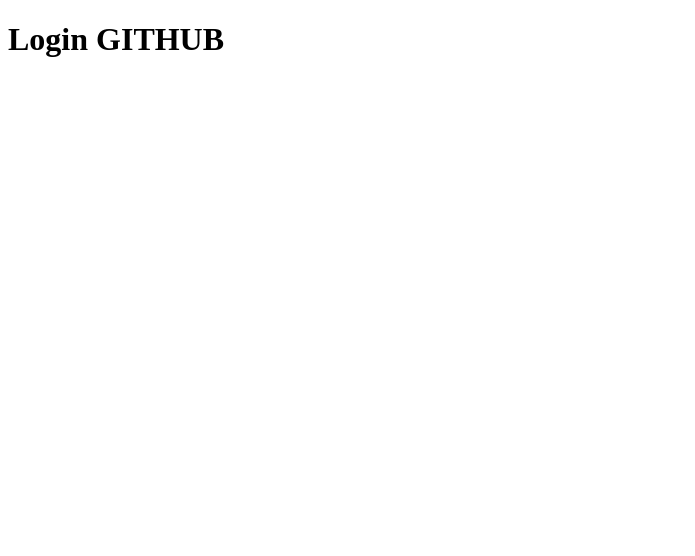
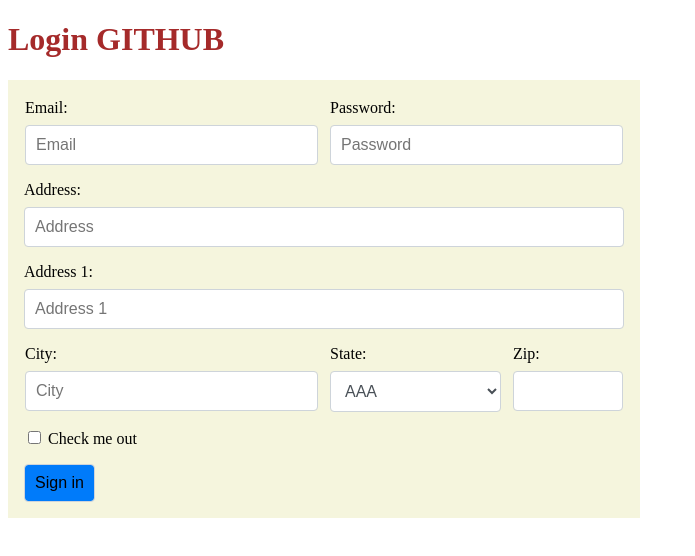
Before and after one commit to DongCao456/caoquocdong-reactjs220622, a plain HTML site: page lession2.html in a window 1280 px wide. Shown: the whole page, without its empty margins (0-695 px from the left). Drawn offline with Linux system fonts and the light colour scheme.

Commit message:
Update lesson 2 ver 2

```diff
--- /dev/null
+++ b/css/lesson.css
@@ -0,0 +1,103 @@
+h1{
+    color: brown;
+}
+
+.bd-example{
+    position: relative;
+    padding: 1rem;
+    margin: 1rem --15px 0;
+    border: solid #f5f5dd;
+    border-width: 0.2rem 0 0;
+    background-color: #f5f5dd;
+    width: 50%;
+}
+
+*,
+*::before,
+*::after {
+  box-sizing: border-box;
+}
+
+div{
+    display: block;
+}
+
+form{
+    display: block;
+    margin-top: 0cm;
+}
+
+.form-row{
+    display: flex;
+    flex-wrap: wrap;
+    margin-right: -5px;
+    margin-left: -5px;
+}
+
+.form-group{
+    margin-bottom: 1rem;
+    width: auto;
+}
+
+.form-control{
+    display: block;
+    width: 100%;
+    padding: 10px 10px;
+    font-size: 1rem;
+    line-height: 1;
+    color: #495057;
+    background-color: #fff;
+    background-clip: padding-box ;
+    border: 1px solid #ced4da;
+    border-radius: 0.25rem;
+    transition: linear;
+}
+
+
+
+label{
+    display: inline-block;
+    margin-bottom: 0.5rem;
+    cursor: default;
+}
+
+button{
+    padding: 10px 10px;
+    font-size: 1rem;
+    line-height: 1;
+    background-color: #007bfa;
+    background-clip: padding-box ;
+    border: 1px solid #ced4da;
+    border-radius: 0.25rem;
+    transition: linear;
+}
+
+input, label {
+    display:block;
+}
+
+.col-md-6{
+    position: relative;
+    min-height: 5px;
+    padding-right: 6px;
+    padding-left: 6px;
+    width: 50%;
+}
+.col-md-4{
+    position: relative;
+    min-height: 5px;
+    padding-right: 6px;
+    padding-left: 6px;
+    width: 30%;
+}
+.col-md-2{
+    position: relative;
+    min-height: 5px;
+    padding-right: 6px;
+    padding-left: 6px;
+    width: 20%;
+}
+
+.incheck,.spancheck{
+    display: inline;
+}
--- a/lession2.html
+++ b/lession2.html
@@ -1,12 +1,63 @@
 <!DOCTYPE html>
 <html lang="en">
+
 <head>
     <meta charset="UTF-8">
     <meta http-equiv="X-UA-Compatible" content="IE=edge">
     <meta name="viewport" content="width=device-width, initial-scale=1.0">
+    <link rel="stylesheet" href="css/lesson.css">
     <title>Git Tutorial</title>
 </head>
+
 <body>
     <h1>Login GITHUB</h1>
+
+    <div class="bd-example">
+        <form>
+            <div class="form-row">
+                <div class="form-group col-md-6">
+                    <label for="inputEmail">Email:</label>
+                    <input type="email" class="form-control" id="inputEmail" placeholder="Email">
+                </div>
+                <div class="form-group col-md-6">
+                    <label>Password:</label>
+                    <input type="password" class="form-control" id="inputPassword" placeholder="Password">
+                </div>
+            </div>
+            <div class="form-group">
+                <label>Address:</label>
+                <input type="text" class="form-control" id="inputAddress" placeholder="Address">
+            </div>
+            <div class="form-group">
+                <label>Address 1:</label>
+                <input type="text" class="form-control" id="inputAddress1" placeholder="Address 1">
+            </div>
+            <div class="form-row">
+                <div class="form-group col-md-6">
+                    <label>City:</label>
+                    <input type="text" class="form-control" id="inputCity" placeholder="City">
+                </div>
+                <div class="form-group col-md-4">
+                    <label>State:</label>
+                    <select id="inputState" class="form-control">
+                        <option>AAA</option>
+                    <option>BBB</option>
+                    </select>
+                </div>
+                <div class="form-group col-md-2">
+                    <label>Zip:</label>
+                    <input type="number" class="form-control" id="inputZip">
+                </div>
+            </div>
+            <div class="form-group">
+                <div class="form-check">
+                    <input class="incheck" type="checkbox" id="inputCheckBox">
+                    <span class="spancheck">Check me out</span>
+                </div>
+            </div>
+            <button type="submit" class="btn-btn-primary">Sign in</button>
+        </form>
+    </div>
 </body>
+
 </html>
```
